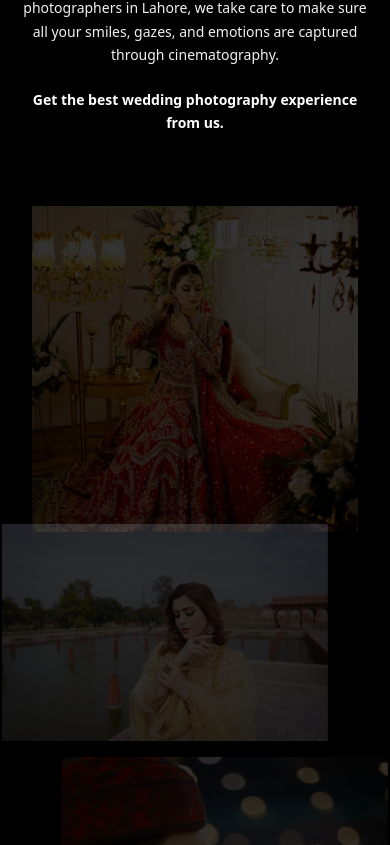
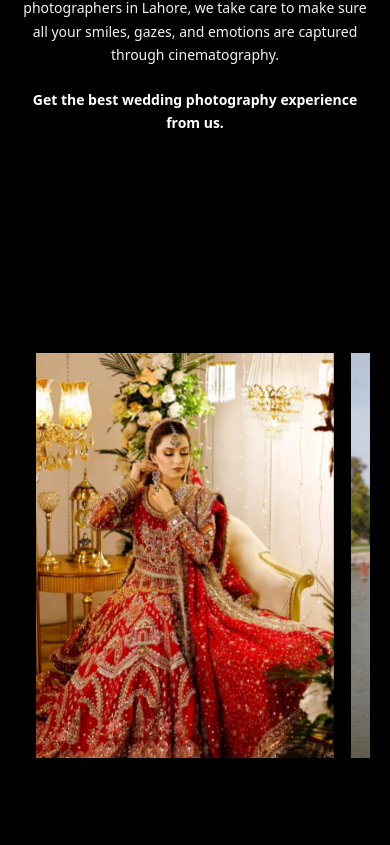
Before and after one commit to Ifra26/demo_photography, a Next.js app: page / in a window 390 px wide. Shown: the part 1091-1936 px from the top of the page. Built offline with nearby package versions, Linux system fonts and the light colour scheme.

Commit message:
Updated code

```diff
--- a/app/globals.css
+++ b/app/globals.css
@@ -459,13 +459,61 @@ a {
   will-change: transform;
 }
 
-.gallery-masonry-item,
+/* Horizontal scroll-driven gallery track */
+.gallery-horizontal {
+  position: relative;
+  width: 100%;
+  overflow: hidden;
+}
+
+.gallery-horizontal-pin {
+  width: 100%;
+  height: 100vh;
+  min-height: 520px;
+  display: flex;
+  align-items: center;
+  overflow: hidden;
+}
+
+.gallery-horizontal-viewport {
+  width: 100%;
+  overflow: hidden;
+}
+
+.gallery-horizontal-track {
+  display: flex;
+  flex-wrap: nowrap;
+  align-items: center;
+  gap: clamp(14px, 2vw, 28px);
+  padding: 0 clamp(20px, 4vw, 56px);
+  will-change: transform;
+}
+
+.gallery-horizontal-item {
+  flex: 0 0 auto;
+  width: clamp(300px, 28vw, 460px);
+  height: clamp(380px, 62vh, 560px);
+  overflow: hidden;
+  backface-visibility: hidden;
+}
+
+.gallery-horizontal-item img {
+  width: 100%;
+  height: 100%;
+  object-fit: cover;
+  object-position: center;
+  display: block;
+  will-change: transform;
+}
+
+.gallery-horizontal-item,
 .service-img-wrapper,
 .styles article,
 .story img {
   will-change: transform;
 }
 
+.gallery-horizontal-item img,
 .gallery-masonry-item img,
 .service-img-wrapper img,
 .styles article img,
@@ -474,6 +522,35 @@ a {
 }
 
 @media (prefers-reduced-motion: reduce) {
+  .gallery-horizontal-pin {
+    position: static;
+    height: auto;
+    min-height: 0;
+  }
+
+  .gallery-horizontal-viewport {
+    overflow: visible;
+  }
+
+  .gallery-horizontal-track {
+    flex-wrap: wrap;
+    justify-content: center;
+    transform: none !important;
+    gap: 2px;
+    padding: 0;
+  }
+
+  .gallery-horizontal-item {
+    width: calc(33.333% - 2px);
+    height: auto;
+    aspect-ratio: 4 / 5;
+  }
+
+  .gallery-horizontal-item img {
+    height: 100%;
+    transform: none !important;
+  }
+
   .gallery-masonry-item,
   .gallery-masonry-item img {
     clip-path: none !important;
@@ -1269,8 +1346,13 @@ a {
     grid-template-columns: 1fr;
   }
 
-  .gallery-masonry {
-    columns: 2 260px;
+  .gallery-horizontal-item {
+    width: clamp(260px, 42vw, 380px);
+    height: clamp(340px, 54vh, 480px);
+  }
+
+  .gallery-horizontal-pin {
+    min-height: 460px;
   }
 
   .faq-left h2 {
@@ -1431,17 +1513,18 @@ a {
     font-size: 14px;
   }
 
-  .gallery-masonry {
-    columns: 1;
-    padding: 0 12px;
-  }
-
-  .gallery-masonry-item img {
-    width: 100%;
-    height: auto;
-    max-height: none;
-    object-fit: contain;
-    object-position: center;
+  .gallery-horizontal-track {
+    gap: clamp(10px, 3vw, 16px);
+    padding: 0 16px;
+  }
+
+  .gallery-horizontal-item {
+    width: clamp(220px, 78vw, 300px);
+    height: clamp(300px, 48vh, 420px);
+  }
+
+  .gallery-horizontal-pin {
+    min-height: 380px;
   }
 
   /* ---------------------------------------------------------
--- a/app/page.tsx
+++ b/app/page.tsx
@@ -2,7 +2,6 @@
 "use client";
 
 import { useEffect, useLayoutEffect, useState } from "react";
-import type { MouseEvent } from "react";
 
 import {
   FaFacebookF,
@@ -491,147 +490,137 @@ export default function Home() {
         });
 
       /* ---------------------------------------------------
-         PHOTO GALLERY — Grounded-inspired scroll reveal
-
-         Scroll-scrubbed clip/translate/scale per tile;
-         editorial presets vary direction per image.
-         Mobile: lighter scrub (translate/opacity only).
+         PHOTO GALLERY — scroll-driven horizontal track
+
+         Vertical scroll pins the gallery and scrubs the
+         track horizontally; distance is measured dynamically.
          --------------------------------------------------- */
 
-      const galleryRevealPresets = [
-        { y: 72, x: 0, scale: 1.12, clipPath: "inset(0% 0% 100% 0%)" },
-        { y: 56, x: -30, scale: 1.1, clipPath: "inset(100% 0% 0% 0%)" },
-        { y: 64, x: 30, scale: 1.11, clipPath: "inset(0% 0% 100% 0%)" },
-        { y: 50, x: -18, scale: 1.09, clipPath: "inset(0% 100% 0% 0%)" },
-        { y: 58, x: 18, scale: 1.1, clipPath: "inset(100% 0% 0% 0%)" },
-        { y: 46, x: 0, scale: 1.08, clipPath: "inset(0% 0% 100% 0%)" },
-      ] as const;
-
-      const bindGalleryScrollReveal = ({
-        start,
-        end,
+      const bindGalleryHorizontalScroll = (
+        scrub: number
+      ) => {
+        const section = document.querySelector<HTMLElement>(
+          ".gallery-horizontal"
+        );
+        const track = document.querySelector<HTMLElement>(
+          ".gallery-horizontal-track"
+        );
+        const viewport = document.querySelector<HTMLElement>(
+          ".gallery-horizontal-viewport"
+        );
+
+        if (!section || !track || !viewport) return;
+
+        const getDistance = () =>
+          Math.max(
+            0,
+            track.scrollWidth - viewport.clientWidth
+          );
+
+        const timeline = gsap.timeline({
+          scrollTrigger: {
+            trigger: section,
+            start: "top top",
+            end: () => `+=${getDistance()}`,
+            pin: ".gallery-horizontal-pin",
             scrub,
-        parallaxRange,
-        parallaxScrub,
-        useClip,
-        useScale,
-      }: {
-        start: string;
-        end: string;
-        scrub: number;
-        parallaxRange: number;
-        parallaxScrub: number;
-        useClip: boolean;
-        useScale: boolean;
-      }) => {
+            invalidateOnRefresh: true,
+            anticipatePin: 1,
+          },
+        });
+
+        timeline.to(
+          track,
+          {
+            x: () => -getDistance(),
+            ease: "none",
+          },
+          0
+        );
+
         gsap.utils
-          .toArray<HTMLElement>(".gallery-masonry-item")
+          .toArray<HTMLElement>(
+            ".gallery-horizontal-item"
+          )
           .forEach((item, index) => {
             const img = item.querySelector("img");
             if (!img) return;
 
-            const preset =
-              galleryRevealPresets[
-                index % galleryRevealPresets.length
-              ];
-
-            gsap.fromTo(
-              item,
-              {
-                opacity: 0.2,
-                y: preset.y,
-                x: preset.x,
-                ...(useClip
-                  ? { clipPath: preset.clipPath }
-                  : {}),
-              },
-              {
-                opacity: 1,
-                y: 0,
+            const depth =
+              index % 3 === 0
+                ? 1.028
+                : index % 3 === 1
+                  ? 1.02
+                  : 1.024;
+            const shift =
+              index % 2 === 0 ? -6 : 6;
+
+            timeline.fromTo(
+              img,
+              {
+                scale: depth,
+                x: shift,
+                transformOrigin: "center center",
+              },
+              {
+                scale: 1,
                 x: 0,
-                ...(useClip
-                  ? { clipPath: "inset(0% 0% 0% 0%)" }
-                  : {}),
                 ease: "none",
-                scrollTrigger: {
-                  trigger: item,
-                  start,
-                  end,
-                  scrub,
-                },
-              }
-            );
-
-            if (useScale) {
-              gsap.fromTo(
-                img,
-                {
-                  scale: preset.scale,
-                  transformOrigin: "center center",
-                },
-                {
-                  scale: 1,
-                  ease: "none",
-                  scrollTrigger: {
-                    trigger: item,
-                    start,
-                    end,
-                    scrub,
-                  },
-                }
-              );
-            }
-
-            if (parallaxRange > 0) {
-              gsap.fromTo(
-                img,
-                { yPercent: -parallaxRange },
-                {
-                  yPercent: parallaxRange,
-                  ease: "none",
-                  scrollTrigger: {
-                    trigger: item,
-                    start: "top bottom",
-                    end: "bottom top",
-                    scrub: parallaxScrub,
-                  },
-                }
-              );
-            }
+              },
+              0
+            );
+          });
+
+        const images =
+          track.querySelectorAll<HTMLImageElement>(
+            "img"
+          );
+
+        void Promise.all(
+          Array.from(images).map(
+            (img) =>
+              new Promise<void>((resolve) => {
+                if (img.complete) {
+                  resolve();
+                  return;
+                }
+
+                img.addEventListener(
+                  "load",
+                  () => resolve(),
+                  { once: true }
+                );
+
+                img.addEventListener(
+                  "error",
+                  () => resolve(),
+                  { once: true }
+                );
+              })
+          )
+        ).then(() => {
+          ScrollTrigger.refresh();
         });
       };
 
-      mm.add("(prefers-reduced-motion: no-preference)", () => {
+      mm.add(
+        "(prefers-reduced-motion: no-preference)",
+        () => {
           mm.add("(min-width: 768px)", () => {
-          bindGalleryScrollReveal({
-            start: "top 94%",
-            end: "top 38%",
-            scrub: 0.85,
-            parallaxRange: 6,
-            parallaxScrub: 0.65,
-            useClip: true,
-            useScale: true,
+            bindGalleryHorizontalScroll(1);
           });
+
+          mm.add("(max-width: 767px)", () => {
+            bindGalleryHorizontalScroll(0.75);
           });
-
-        mm.add("(max-width: 767px)", () => {
-          bindGalleryScrollReveal({
-            start: "top 96%",
-            end: "top 52%",
-            scrub: 0.55,
-            parallaxRange: 0,
-            parallaxScrub: 0,
-            useClip: false,
-            useScale: false,
-          });
-        });
-      });
+        }
+      );
 
       /* Image hover */
 
       gsap.utils
         .toArray<HTMLElement>(
-          ".gallery-masonry-item, .service-img-wrapper, .styles article, .story img"
+          ".gallery-horizontal-item, .service-img-wrapper, .styles article, .story img"
         )
         .forEach((item) => {
           const imageElement =
@@ -706,26 +695,6 @@ export default function Home() {
       context.revert();
     };
   }, []);
-
-  /* =======================================================
-     IMAGE ZOOM
-     ======================================================= */
-
-  const zoomImage = (
-    event: MouseEvent<HTMLElement>,
-    scale: number
-  ) => {
-    const target =
-      event.currentTarget.querySelector("img");
-
-    if (target) {
-      gsap.to(target, {
-        scale,
-        duration: 0.55,
-        ease: "power2.out",
-      });
-    }
-  };
 
   /* =======================================================
      FAQ
@@ -1166,28 +1135,35 @@ export default function Home() {
           experience from us.
         </p>
 
-        <div className="gallery-masonry">
+        <div className="gallery-horizontal">
+
+          <div className="gallery-horizontal-pin">
+
+            <div className="gallery-horizontal-viewport">
+
+              <div className="gallery-horizontal-track">
 
                 {gallery.map(
                   ([src, alt]) => (
                     <div
                       key={src}
-                className="gallery-masonry-item"
-                onMouseEnter={(event) =>
-                  zoomImage(event, 1.07)
-                }
-                onMouseLeave={(event) =>
-                  zoomImage(event, 1)
-                }
+                      className="gallery-horizontal-item"
                     >
                       <img
                         src={image(src)}
                         alt={alt}
                         loading="eager"
+                        decoding="async"
                       />
                     </div>
                   )
                 )}
+
+              </div>
+
+            </div>
+
+          </div>
 
         </div>
 
```
Lines whose indentation alone changed are shown as unchanged.
